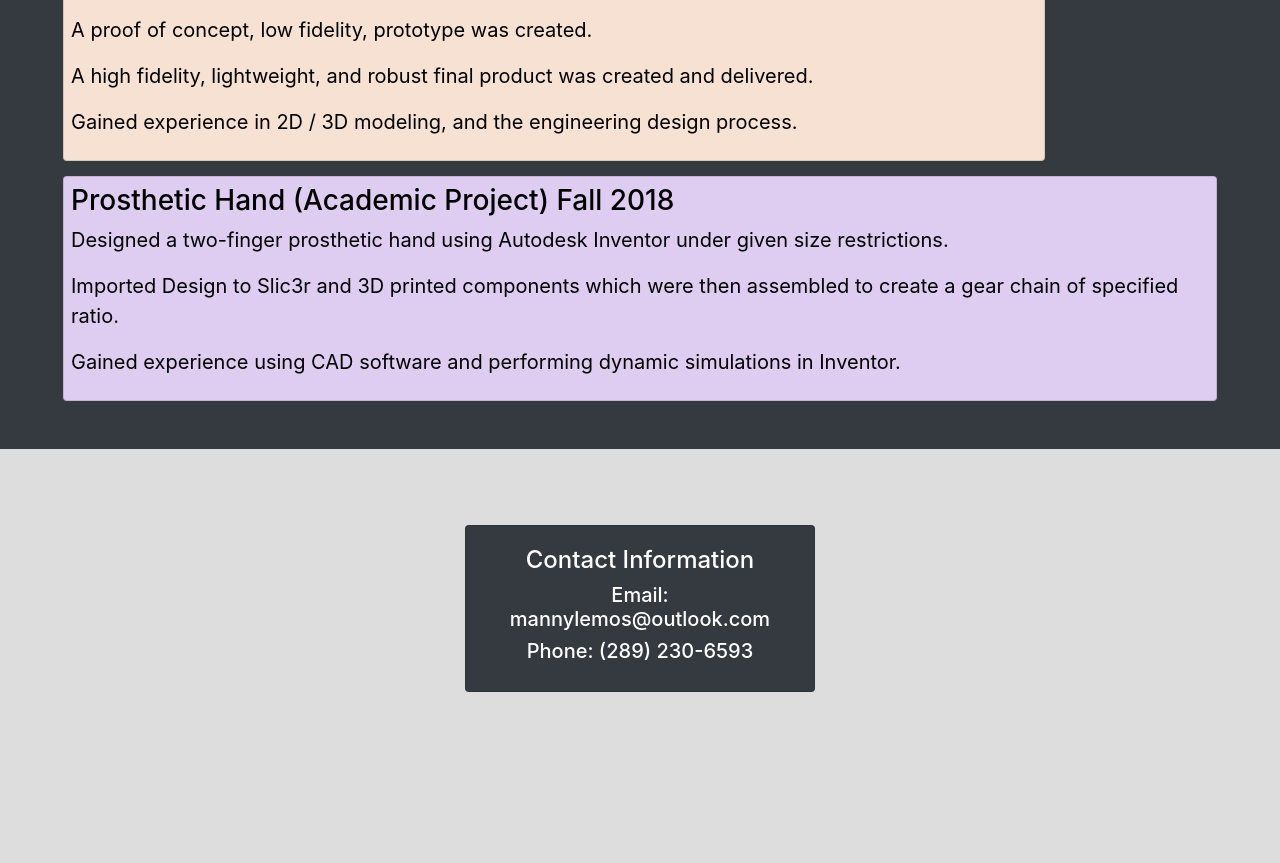
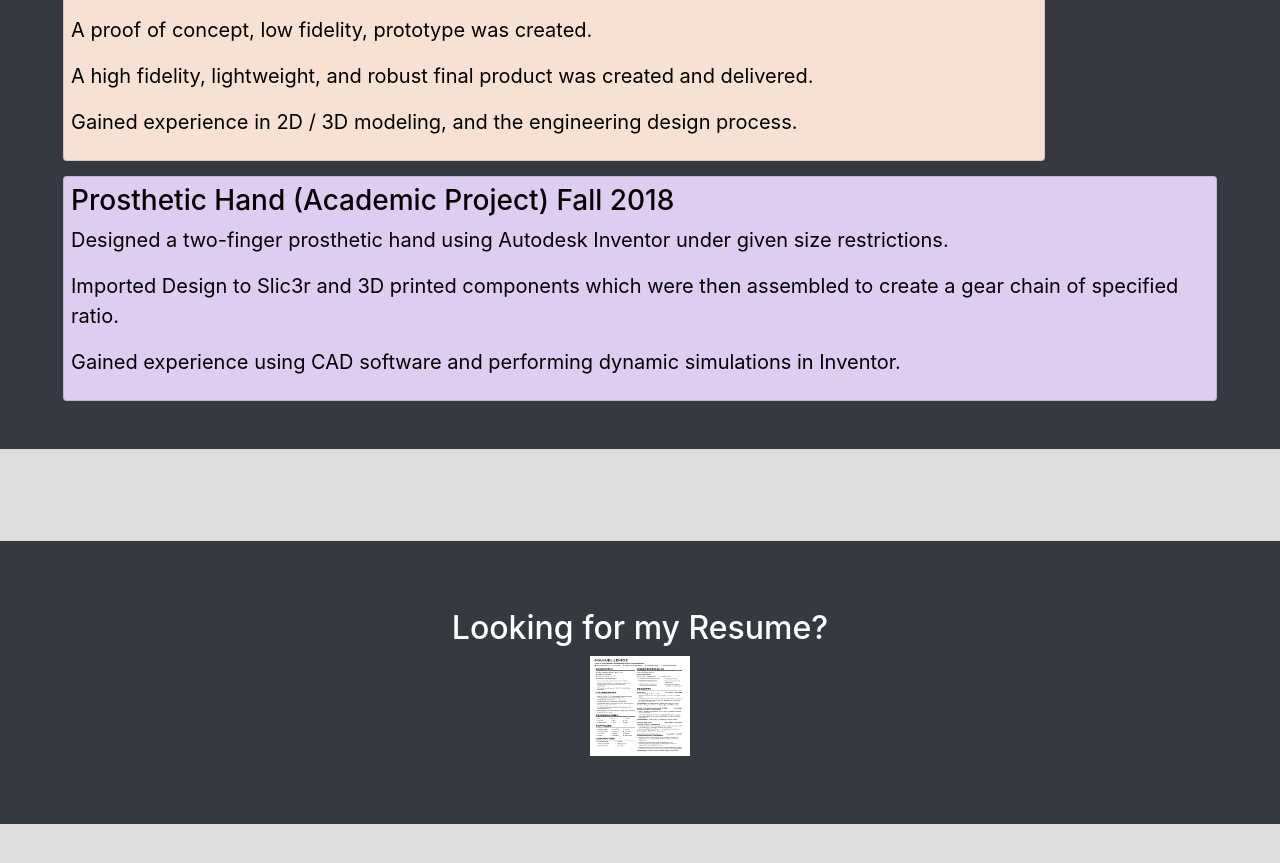
Before and after one commit to MannyLemos/MannyLemos.github.io, a Jekyll site: the page index.html, which Jekyll copies as it is, in a window 1280 px wide and 900 px high, scrolled down 3639 px. Shown: the top 863 px of the window. Built offline with Jekyll 4.4.1, drawn with Linux system fonts in a browser that asks for light colours; nearby versions of some CDN libraries; a script that is not in the unit is left out; before the commit the page ends 4391 px from its top, so only the background shows below that.

Commit message:
Update index.html

```diff
--- a/index.html
+++ b/index.html
@@ -137,12 +137,12 @@
 		<div align = "left">
 			<button onclick="myFunction()" class="dropbtn">Explore</button>
 			<div id="myDropdown" class="dropdown-content">
-			<a href="https://www.linkedin.com/in/manuel-lemos-31a821170/"target="_blank">Linkedin</a>
 			<a href="#about">About Me</a>
 			<a href="#proficiencies">Proficiencies</a>
 			<a href="#projects">Projects & Accomplishments</a>
+			<a href="#contact">Contact Information</a>
+			<a href="https://www.linkedin.com/in/manuel-lemos-31a821170/"target="_blank">Linkedin</a>
 			<a href="https://drive.google.com/file/d/1NNM6gDLdUqUymvxMI6lfCXRve1CB9zKm/view?usp=sharing"target="_blank">Resume</a>
-			<a href="#contact">Contact Information</a>
   		</div>
 	</div>
 
@@ -399,14 +399,15 @@
 
 <footer>
 	<br><br>
-	<div id ="contact">
+	<div id ="Resume">
 		<div align="center">
-			<div class="card bg-dark text-white" style="width:350px">
+			<div class="container-fluid p-5 my-3 bg-dark text-white">
 				<span class="rounded-lg"></span>
 				<div class="card-body">
-					<h4>Contact Information</h4>
-					<h5>Email: mannylemos@outlook.com</h5>
-					<h5>Phone: (289) 230-6593</h5>
+					<h2>Looking for my Resume?</h4>
+					<a href="https://drive.google.com/file/d/1NNM6gDLdUqUymvxMI6lfCXRve1CB9zKm/view?usp=sharing"target="_blank">
+					<img border="0" alt="resume" src="https://github.com/MannyLemos/MannyLemos.github.io/blob/master/Screen%20Shot%202021-01-18%20at%201.34.39%20PM.png" width="100" height="100">
+					</a>
 				</div>
 			</div>
 			<br><br>
```
